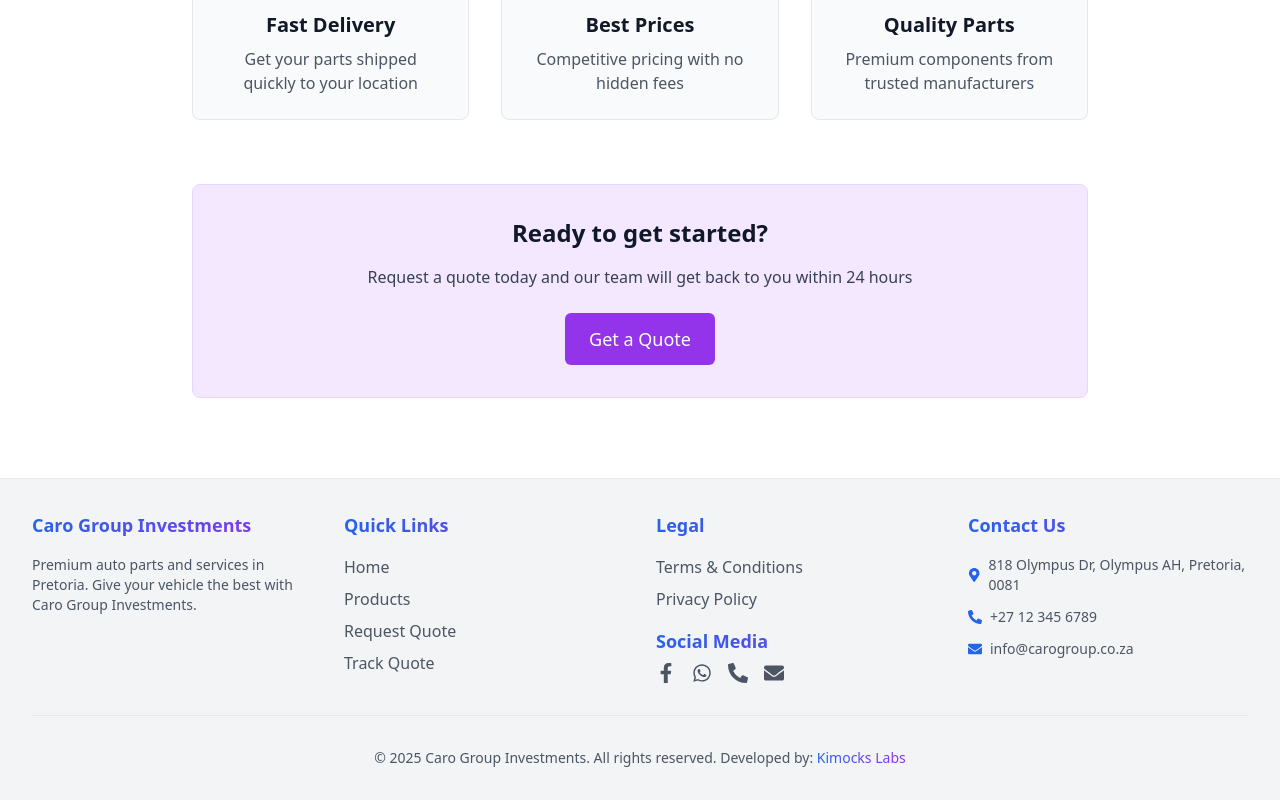
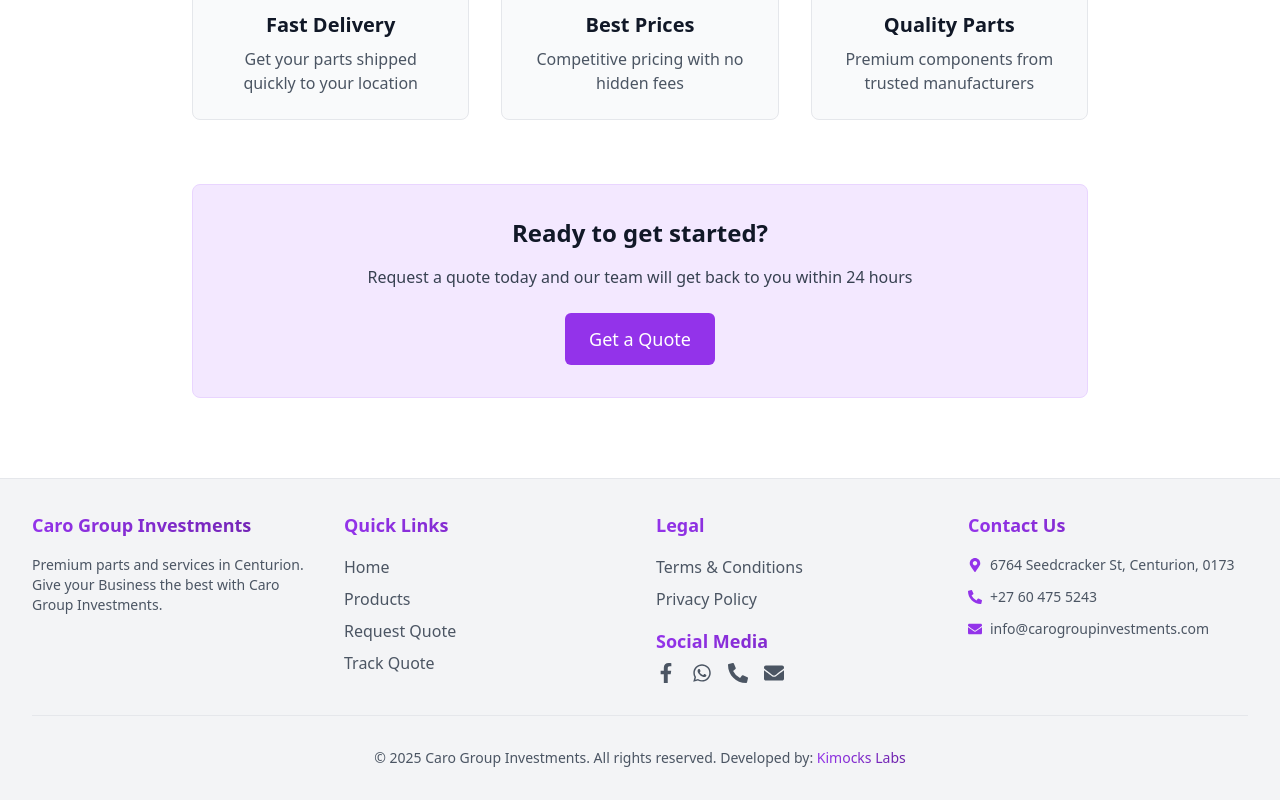
Before and after one commit to kimocks-netizen/frontend-caro, a React (Vite) app: page / in a window 1280 px wide. Shown: the part 801-1601 px from the top of the page. Built offline with nearby package versions, Linux system fonts and the light colour scheme.

Commit message:
Footer updated

```diff
--- a/src/components/layout/Footer.tsx
+++ b/src/components/layout/Footer.tsx
@@ -1,4 +1,3 @@
-import React from 'react';
 import { FaFacebookF, FaWhatsapp, FaPhoneAlt, FaEnvelope, FaMapMarkerAlt } from 'react-icons/fa';
 import { useTheme } from '../../context/ThemeContext';
 
@@ -16,79 +15,79 @@ const Footer = () => {
           <div>
             <h3 className={`text-lg font-semibold mb-4 ${
               isDarkMode
-                ? 'bg-gradient-to-r from-blue-400 to-purple-400 bg-clip-text text-transparent'
-                : 'bg-gradient-to-r from-blue-600 to-purple-600 bg-clip-text text-transparent'
+                ? 'bg-gradient-to-r from-purple-400 to-purple-600 bg-clip-text text-transparent'
+                : 'bg-gradient-to-r from-purple-600 to-purple-800 bg-clip-text text-transparent'
             }`}>
               Caro Group Investments
             </h3>
             <p className={`text-sm ${isDarkMode ? 'text-gray-400' : 'text-gray-600'}`}>
-              Premium auto parts and services in Pretoria. Give your vehicle the best with Caro Group Investments.
+              Premium parts and services in Centurion. Give your Business the best with Caro Group Investments.
             </p>
           </div>
 
           <div>
             <h3 className={`text-lg font-semibold mb-4 ${
               isDarkMode
-                ? 'bg-gradient-to-r from-blue-400 to-purple-400 bg-clip-text text-transparent'
-                : 'bg-gradient-to-r from-blue-600 to-purple-600 bg-clip-text text-transparent'
+                ? 'bg-gradient-to-r from-purple-400 to-purple-600 bg-clip-text text-transparent'
+                : 'bg-gradient-to-r from-purple-600 to-purple-800 bg-clip-text text-transparent'
             }`}>
               Quick Links
             </h3>
 
             <ul className="space-y-2">
-              <li><a href="/" className={`hover:text-blue-500 transition-colors ${isDarkMode ? 'text-gray-400' : 'text-gray-600'}`}>Home</a></li>
-              <li><a href="/products" className={`hover:text-blue-500 transition-colors ${isDarkMode ? 'text-gray-400' : 'text-gray-600'}`}>Products</a></li>
-              <li><a href="/quote/request" className={`hover:text-blue-500 transition-colors ${isDarkMode ? 'text-gray-400' : 'text-gray-600'}`}>Request Quote</a></li>
-              <li><a href="/quote/track" className={`hover:text-blue-500 transition-colors ${isDarkMode ? 'text-gray-400' : 'text-gray-600'}`}>Track Quote</a></li>
+              <li><a href="/" className={`hover:text-purple-500 transition-colors ${isDarkMode ? 'text-gray-400' : 'text-gray-600'}`}>Home</a></li>
+              <li><a href="/products" className={`hover:text-purple-500 transition-colors ${isDarkMode ? 'text-gray-400' : 'text-gray-600'}`}>Products</a></li>
+              <li><a href="/quote/request" className={`hover:text-purple-500 transition-colors ${isDarkMode ? 'text-gray-400' : 'text-gray-600'}`}>Request Quote</a></li>
+              <li><a href="/quote/track" className={`hover:text-purple-500 transition-colors ${isDarkMode ? 'text-gray-400' : 'text-gray-600'}`}>Track Quote</a></li>
             </ul>
           </div>
 
           <div>
             <h3 className={`text-lg font-semibold mb-4 ${
               isDarkMode
-                ? 'bg-gradient-to-r from-blue-400 to-purple-400 bg-clip-text text-transparent'
-                : 'bg-gradient-to-r from-blue-600 to-purple-600 bg-clip-text text-transparent'
+                ? 'bg-gradient-to-r from-purple-400 to-purple-600 bg-clip-text text-transparent'
+                : 'bg-gradient-to-r from-purple-600 to-purple-800 bg-clip-text text-transparent'
             }`}>
               Legal
             </h3>
             <ul className="space-y-2">
-              <li><a href="/terms" className={`hover:text-blue-500 transition-colors ${isDarkMode ? 'text-gray-400' : 'text-gray-600'}`}>Terms & Conditions</a></li>
-              <li><a href="/privacy" className={`hover:text-blue-500 transition-colors ${isDarkMode ? 'text-gray-400' : 'text-gray-600'}`}>Privacy Policy</a></li>
+              <li><a href="/terms" className={`hover:text-purple-500 transition-colors ${isDarkMode ? 'text-gray-400' : 'text-gray-600'}`}>Terms & Conditions</a></li>
+              <li><a href="/privacy" className={`hover:text-purple-500 transition-colors ${isDarkMode ? 'text-gray-400' : 'text-gray-600'}`}>Privacy Policy</a></li>
             </ul>
 
             <h3 className={`text-lg font-semibold mt-4 mb-2 ${
               isDarkMode
-                ? 'bg-gradient-to-r from-blue-400 to-purple-400 bg-clip-text text-transparent'
-                : 'bg-gradient-to-r from-blue-600 to-purple-600 bg-clip-text text-transparent'
+                ? 'bg-gradient-to-r from-purple-400 to-purple-600 bg-clip-text text-transparent'
+                : 'bg-gradient-to-r from-purple-600 to-purple-800 bg-clip-text text-transparent'
             }`}>
               Social Media
             </h3>
             <div className="flex space-x-4">
               <a
-                href="https://www.facebook.com/carogroup"
+                href="https://www.facebook.com/"
                 target="_blank"
                 rel="noopener noreferrer"
-                className={`hover:text-blue-500 transition-colors text-xl ${isDarkMode ? 'text-gray-400' : 'text-gray-600'}`}
+                className={`hover:text-purple-500 transition-colors text-xl ${isDarkMode ? 'text-gray-400' : 'text-gray-600'}`}
               >
                 <FaFacebookF />
               </a>
               <a
-                href="https://wa.me/27123456789?text=Hello%20Caro%20Group%20Investments,%20I%20need%20to%20enquire%20about%20auto%20parts.."
+                href="https://wa.me/27604755243?text=Hello%20Caro%20Group%20Investments,%20I%20need%20to%20enquire%20about%20auto%20parts.."
                 target="_blank"
                 rel="noopener noreferrer"
-                className={`hover:text-blue-500 transition-colors text-xl ${isDarkMode ? 'text-gray-400' : 'text-gray-600'}`}
+                className={`hover:text-purple-500 transition-colors text-xl ${isDarkMode ? 'text-gray-400' : 'text-gray-600'}`}
               >
                 <FaWhatsapp />
               </a>
               <a
-                href="tel:+27123456789"
-                className={`hover:text-blue-500 transition-colors text-xl ${isDarkMode ? 'text-gray-400' : 'text-gray-600'}`}
+                href="tel:+27604755243"
+                className={`hover:text-purple-500 transition-colors text-xl ${isDarkMode ? 'text-gray-400' : 'text-gray-600'}`}
               >
                 <FaPhoneAlt />
               </a>
               <a
-                href="mailto:info@carogroup.co.za"
-                className={`hover:text-blue-500 transition-colors text-xl ${isDarkMode ? 'text-gray-400' : 'text-gray-600'}`}
+                href="mailto:info@carogroupinvestments.com"
+                className={`hover:text-purple-500 transition-colors text-xl ${isDarkMode ? 'text-gray-400' : 'text-gray-600'}`}
               >
                 <FaEnvelope />
               </a>
@@ -98,41 +97,41 @@ const Footer = () => {
           <div>
             <h3 className={`text-lg font-semibold mb-4 ${
               isDarkMode
-                ? 'bg-gradient-to-r from-blue-400 to-purple-400 bg-clip-text text-transparent'
-                : 'bg-gradient-to-r from-blue-600 to-purple-600 bg-clip-text text-transparent'
+                ? 'bg-gradient-to-r from-purple-400 to-purple-600 bg-clip-text text-transparent'
+                : 'bg-gradient-to-r from-purple-600 to-purple-800 bg-clip-text text-transparent'
             }`}>
               Contact Us
             </h3>
             <address className={`not-italic space-y-3 text-sm ${isDarkMode ? 'text-gray-400' : 'text-gray-600'}`}>
               <p>
                 <a
-                  href="https://maps.app.goo.gl/example"
+                  href="https://maps.app.goo.gl/kaZ7oebMTbM2mSzH8"
                   target="_blank"
                   rel="noopener noreferrer"
-                  className="flex items-center space-x-2 hover:text-blue-500 transition-colors"
+                  className="flex items-center space-x-2 hover:text-purple-500 transition-colors"
                 >
-                  <FaMapMarkerAlt className={`${isDarkMode ? 'text-blue-400' : 'text-blue-600'}`} />
-                  <span>818 Olympus Dr, Olympus AH, Pretoria, 0081</span>
+                  <FaMapMarkerAlt className={`${isDarkMode ? 'text-purple-400' : 'text-purple-600'}`} />
+                  <span>6764 Seedcracker St, Centurion, 0173</span>
                 </a>
               </p>
 
               <p>
                 <a
-                  href="tel:+27123456789"
-                  className="flex items-center space-x-2 hover:text-blue-500 transition-colors"
+                  href="tel:+27604755243"
+                  className="flex items-center space-x-2 hover:text-purple-500 transition-colors"
                 >
-                  <FaPhoneAlt className={`${isDarkMode ? 'text-blue-400' : 'text-blue-600'}`} />
-                  <span>+27 12 345 6789</span>
+                  <FaPhoneAlt className={`${isDarkMode ? 'text-purple-400' : 'text-purple-600'}`} />
+                  <span>+27 60 475 5243</span>
                 </a>
               </p>
 
               <p>
                 <a
                   href="mailto:info@carogroup.co.za"
-                  className="flex items-center space-x-2 hover:text-blue-500 transition-colors"
+                  className="flex items-center space-x-2 hover:text-purple-500 transition-colors"
                 >
-                  <FaEnvelope className={`${isDarkMode ? 'text-blue-400' : 'text-blue-600'}`} />
-                  <span>info@carogroup.co.za</span>
+                  <FaEnvelope className={`${isDarkMode ? 'text-purple-400' : 'text-purple-600'}`} />
+                  <span>info@carogroupinvestments.com</span>
                 </a>
               </p>
             </address>
@@ -146,10 +145,10 @@ const Footer = () => {
               href="https://wa.me/27616583827?text=i%20Saw%20your%20work%20i%20want%20you%20to%20help%20me%20creating%20our%20website.%20What%20is%20your%20charges"
               target="_blank"
               rel="noopener noreferrer"
-              className={`hover:text-blue-500 transition-colors ${
+              className={`hover:text-purple-500 transition-colors ${
                 isDarkMode
-                  ? 'bg-gradient-to-r from-blue-400 to-purple-400 bg-clip-text text-transparent'
-                  : 'bg-gradient-to-r from-blue-600 to-purple-600 bg-clip-text text-transparent'
+                  ? 'bg-gradient-to-r from-purple-400 to-purple-600 bg-clip-text text-transparent'
+                  : 'bg-gradient-to-r from-purple-600 to-purple-800 bg-clip-text text-transparent'
               }`}
             >
               Kimocks Labs
```
